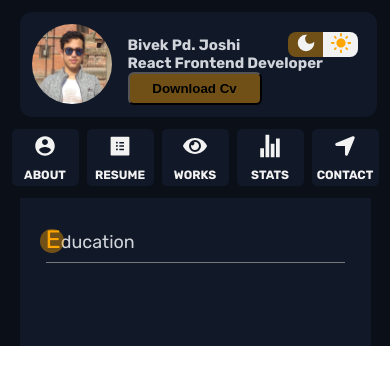
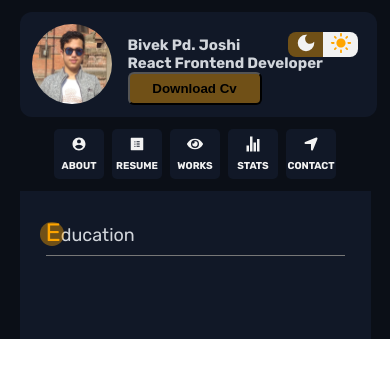
Before and after one commit to BivekJoshi/portfolio, a React (Vite) app: page /education in a window 390 px wide. Shown: the top 384 px of the page. Built offline with nearby package versions, Linux system fonts and the light colour scheme.

Commit message:
responsive

```diff
--- a/src/components/ClickableButton/ClickableButton.jsx
+++ b/src/components/ClickableButton/ClickableButton.jsx
@@ -27,16 +27,16 @@ const ClickableButton = ({ buttonName, icon, path, mode }) => {
   return (
     <div
       style={{
-        width: isMobile?"67px":"70px",
-        height: isMobile?"57px":"60px",
+        width: isMobile ? "50px" : "70px",
+        height: isMobile ? "50px" : "60px",
         backgroundColor:
           activeButton === path
             ? mode === "dark"
               ? "#705017"
               : "#EFCB89"
             : mode === "dark"
-            ? "#111827"
-            : "#E5E5E5",
+              ? "#111827"
+              : "#E5E5E5",
         color: mode === "dark" ? "rgb(242, 242, 242)" : "black",
         borderRadius: "5px",
         display: "flex",
@@ -44,14 +44,14 @@ const ClickableButton = ({ buttonName, icon, path, mode }) => {
         justifyContent: "center",
         cursor: "pointer",
         flexDirection: "column",
-        fontSize: "12px",
+        fontSize: isMobile ? "10px" : "12px",
         fontWeight: "bold",
         gap: "4px",
         transition: "background-color 0.3s ease, color 0.3s ease",
       }}
       onClick={() => navigate(`${path}`)}
       onMouseEnter={(e) => {
-        e.currentTarget.style.backgroundColor = mode==="dark"?"#1F2937":"rgb(191, 191, 191)";
+        e.currentTarget.style.backgroundColor = mode === "dark" ? "#1F2937" : "rgb(191, 191, 191)";
         // e.currentTarget.style.color = "orange";
       }}
       onMouseLeave={(e) => {
@@ -61,13 +61,13 @@ const ClickableButton = ({ buttonName, icon, path, mode }) => {
               ? "#705017"
               : "#EFCB89"
             : mode === "dark"
-            ? "#111827"
-            : "#E5E5E5"),
+              ? "#111827"
+              : "#E5E5E5"),
           (e.currentTarget.style.color = activeButton === "rgb(242, 242, 242)");
       }}
     >
       <div
-        style={{ fontSize: "24px" }}
+        style={{ fontSize: isMobile ? "16px" : "24px" }}
         onMouseEnter={(e) => {
           // e.currentTarget.style.color = "orange";
         }}
```
